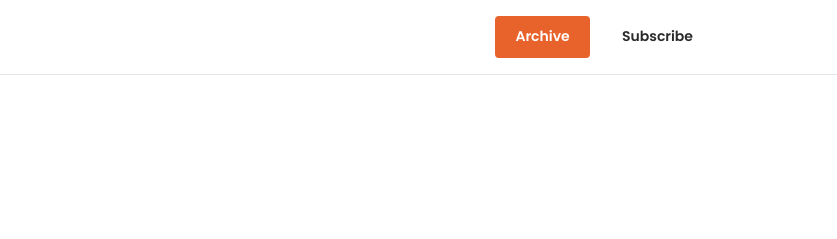
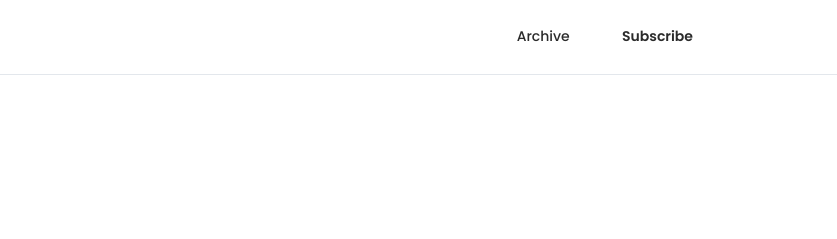
Before and after one commit to Harish70777/process-safety-Calendar, a website: page site/archive.html in a window 1280 px wide. Shown: the top 239 px of the page, 443-1280 px from the left. Drawn offline with Linux system fonts and the light colour scheme.

Commit message:
Make nav orange box purely hover-based, remove permanent active-page state

```diff
--- a/site/archive.html
+++ b/site/archive.html
@@ -22,8 +22,6 @@
   .brand{font-family:'Baloo 2', sans-serif;font-weight:700;font-size:19px;color:var(--orange);display:flex;align-items:center;gap:10px;text-decoration:none;}
   nav a{font-family:'Poppins', sans-serif;font-weight:500;font-size:14px;color:var(--ink);text-decoration:none;margin-left:8px;padding:10px 20px;border-radius:4px;display:inline-block;transition:background 0.15s ease, color 0.15s ease;}
   nav a:hover{background:var(--orange);color:#fff;}
-  nav a.active{background:var(--orange);color:#fff;font-weight:600;}
-  nav a.active:hover{background:var(--orange-dark);color:#fff;}
   nav a.nav-cta{font-weight:600;}
   nav a.nav-cta:hover{background:var(--orange-dark);color:#fff;}
 
@@ -109,7 +107,7 @@
   <div class="wrap">
     <a class="brand" href="./"><img src="rskless-logo.svg" alt="RskLess" style="height:28px;width:auto;"> RskLess PSM Calendar</a>
     <nav>
-      <a href="archive.html" class="active">Archive</a>
+      <a href="archive.html">Archive</a>
       <a href="./#subscribe" class="nav-cta">Subscribe</a>
     </nav>
   </div>
```
Also changed, not shown: site/index.html (+0 -2 lines).
